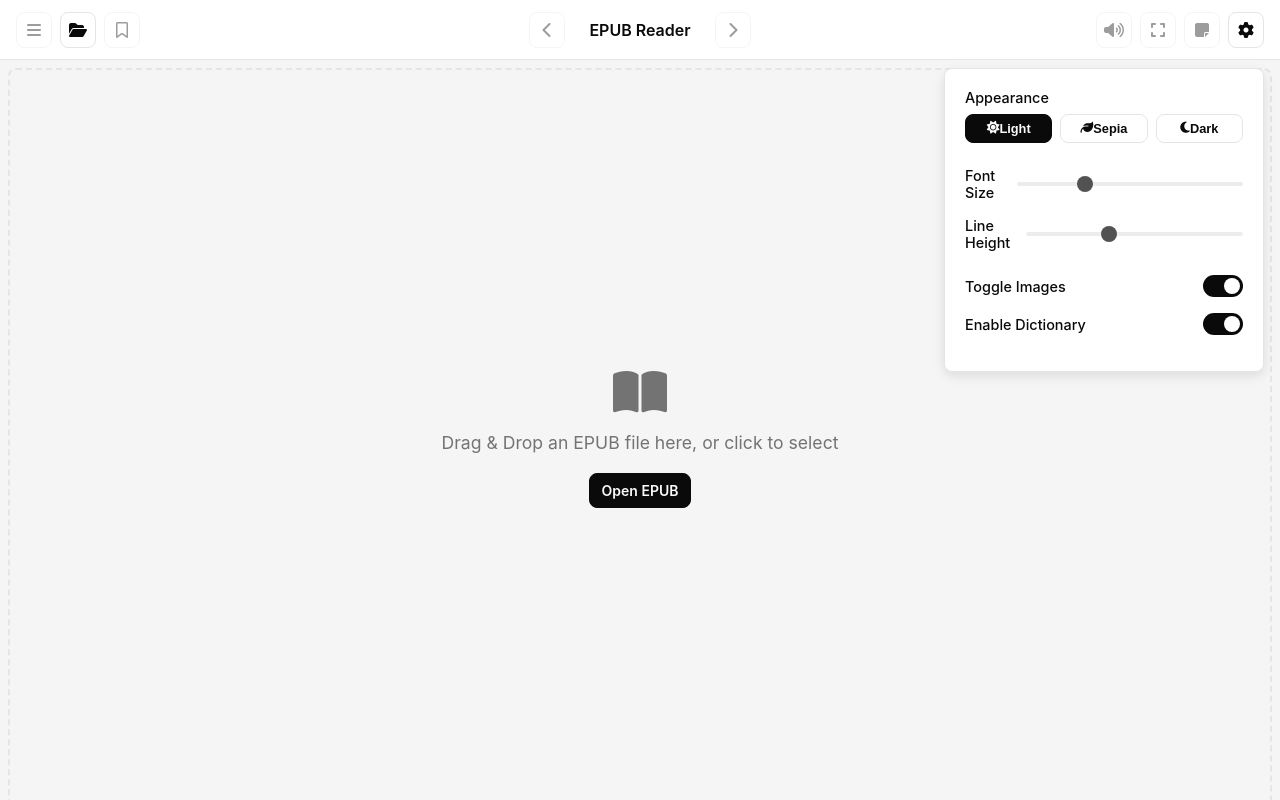
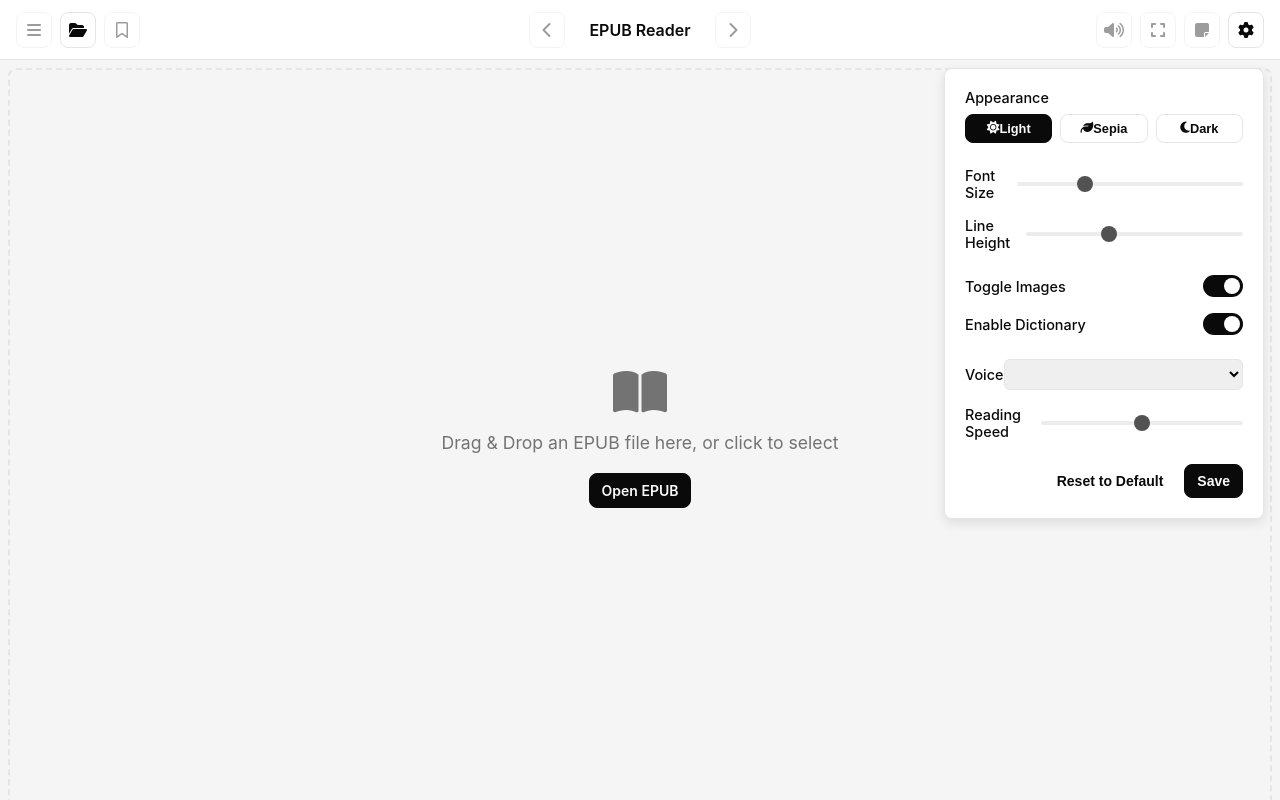
Before and after one commit to xdevman1/Epub-Reader, a plain HTML site: page index.html in a window 1280 px wide. Both pictures are taken after a click on the button 1246 px from the left and 29 px from the top of the page. Drawn offline with nearby package versions, Linux system fonts and the light colour scheme.

Commit message:
Fix issues
Fixed some issues with not loading some features and things not working

```diff
--- a/index.html
+++ b/index.html
@@ -148,6 +148,22 @@
           </label>
         </div>
       </div>
+
+            <div class="setting-group">
+                <div class="setting-row">
+                    <label for="voice-select">Voice</label>
+                    <select id="voice-select" style="width:100%;padding:6px;border:1px solid var(--border);border-radius:6px;"></select>
+                </div>
+                <div class="setting-row">
+                    <label for="voice-rate-slider">Reading Speed</label>
+                    <input type="range" id="voice-rate-slider" class="range-slider" min="0.6" max="1.8" step="0.1" />
+                </div>
+            </div>
+
+            <div style="display:flex;gap:8px;justify-content:flex-end;margin-top:12px;">
+                <button id="reset-settings-btn" class="btn">Reset to Default</button>
+                <button id="save-settings-btn" class="btn btn-primary">Save</button>
+            </div>
     </div>
 
 
@@ -172,7 +188,7 @@
     </div>
   </div>
 
+  <script src="f.js"></script>
 
-  <script src="f.js"></script>
 </body>
 </html>
```
